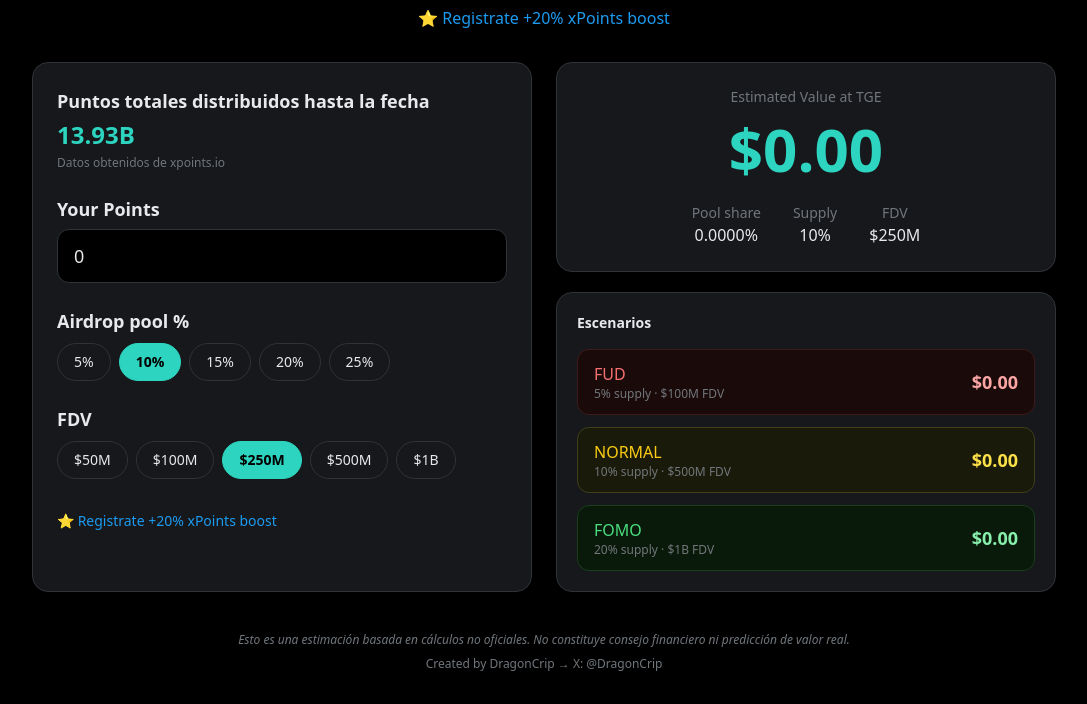
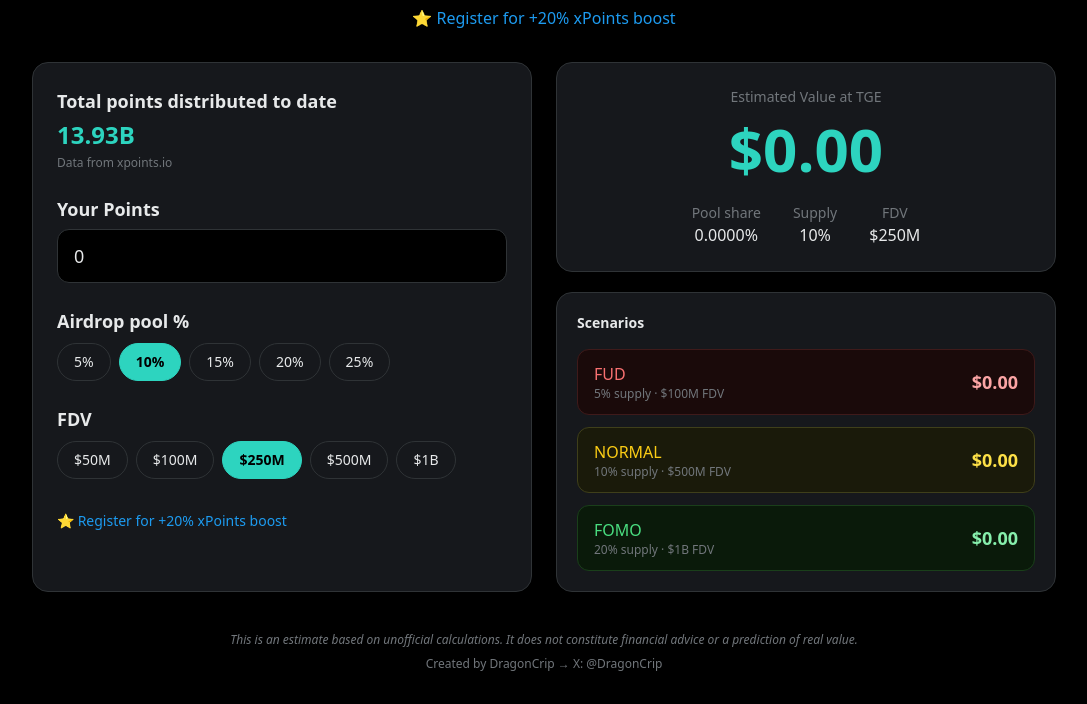
Before and after one commit to dragoncrip/xStock-Calculadora, a website: page index.html in a window 1280 px wide. Shown: the part 142-846 px from the top of the page, without its empty margins (96-1183 px from the left). Drawn offline with nearby package versions, Linux system fonts and the light colour scheme; no server answers.

Commit message:
Update index.html

```diff
--- a/index.html
+++ b/index.html
@@ -1,5 +1,5 @@
 <!DOCTYPE html>
-<html lang="es">
+<html lang="en">
 <head>
   <meta charset="UTF-8" />
   <meta name="viewport" content="width=device-width, initial-scale=1.0" />
@@ -12,17 +12,19 @@
 <body class="text-[#e7e9ea] min-h-screen p-4 md:p-8">
   <div class="max-w-5xl mx-auto relative">
 
-    <!-- Logo xStocks arriba a la izquierda -->
+    <!-- Logo xStocks top left -->
     <div class="absolute top-0 left-0 z-10">
-      <img src="logo_xstock.png" alt="Logo xStocks" class="h-10 md:h-12 w-auto object-contain">
+      <img src="logo_xstock.png" alt="xStocks Logo" class="h-10 md:h-12 w-auto object-contain">
     </div>
 
-    <!-- Logo DragonCrip arriba a la derecha (cuadrado pero redondo) -->
+    <!-- Logo DragonCrip top right (clickable) -->
     <div class="absolute top-0 right-0 z-10">
-      <img src="Logo_DC.jpg" alt="Logo DragonCrip" class="h-10 md:h-12 w-10 md:w-12 rounded-full object-cover border border-[#2f3336]">
+      <a href="https://x.com/DragonCrip" target="_blank" rel="noopener noreferrer">
+        <img src="Logo_DC.jpg" alt="DragonCrip Logo" class="h-10 md:h-12 w-10 md:w-12 rounded-full object-cover border border-[#2f3336] hover:opacity-80 transition">
+      </a>
     </div>
 
-    <!-- Título centrado -->
+    <!-- Centered Title -->
     <div class="mb-8 text-center pt-2 px-16 md:px-20">
       <h1 class="text-4xl md:text-5xl font-bold tracking-tight leading-tight text-[#e7e9ea]">
         xStocks Points<br>
@@ -30,20 +32,20 @@
       </h1>
       <p class="text-[#71767b] mt-3 text-sm md:text-base">
         ⭐ <a href="https://defi.xstocks.fi/points?ref=DRAGON" target="_blank" class="text-[#1d9bf0] hover:underline font-medium">
-          Registrate +20% xPoints boost
+          Register for +20% xPoints boost
         </a>
       </p>
     </div>
 
     <div class="grid grid-cols-1 md:grid-cols-2 gap-6">
 
-      <!-- COLUMNA IZQUIERDA -->
+      <!-- LEFT COLUMN -->
       <div class="bg-[#16181c] border border-[#2f3336] rounded-2xl p-6 space-y-6">
 
         <div>
-          <p class="text-lg font-bold text-[#e7e9ea]">Puntos totales distribuidos hasta la fecha</p>
+          <p class="text-lg font-bold text-[#e7e9ea]">Total points distributed to date</p>
           <p id="totalPointsLabel" class="text-2xl font-bold text-teal-400 mt-1">13.93B</p>
-          <p class="text-xs text-[#71767b] mt-1">Datos obtenidos de xpoints.io</p>
+          <p class="text-xs text-[#71767b] mt-1">Data from xpoints.io</p>
         </div>
 
         <div>
@@ -79,18 +81,18 @@
           <input id="fdv" type="hidden" value="250">
         </div>
 
-        <!-- Boost link debajo de FDV -->
+        <!-- Boost link under FDV -->
         <div class="pt-2">
           <p class="text-sm">
             ⭐ <a href="https://defi.xstocks.fi/points?ref=DRAGON" target="_blank" class="text-[#1d9bf0] hover:underline font-medium">
-              Registrate +20% xPoints boost
+              Register for +20% xPoints boost
             </a>
           </p>
         </div>
 
       </div>
 
-      <!-- COLUMNA DERECHA -->
+      <!-- RIGHT COLUMN -->
       <div class="space-y-5">
 
         <div class="bg-[#16181c] border border-[#2f3336] rounded-2xl p-6 text-center">
@@ -114,7 +116,7 @@
         </div>
 
         <div class="bg-[#16181c] border border-[#2f3336] rounded-2xl p-5">
-          <h3 class="text-sm font-semibold text-[#e7e9ea] mb-4">Escenarios</h3>
+          <h3 class="text-sm font-semibold text-[#e7e9ea] mb-4">Scenarios</h3>
 
           <div class="space-y-3">
             <div class="flex justify-between items-center bg-[#1a0a0a] border border-[#3f1a1a] rounded-xl px-4 py-3">
@@ -146,10 +148,10 @@
       </div>
     </div>
 
-    <!-- Disclaimer + Créditos -->
+    <!-- Disclaimer + Credits -->
     <div class="mt-10 text-center space-y-2">
       <p class="text-xs text-[#71767b] italic">
-        Esto es una estimación basada en cálculos no oficiales. No constituye consejo financiero ni predicción de valor real.
+        This is an estimate based on unofficial calculations. It does not constitute financial advice or a prediction of real value.
       </p>
       <p class="text-xs text-[#71767b]">
         Created by DragonCrip → X: <a href="https://x.com/DragonCrip" target="_blank" class="text-[#71767b] hover:text-teal-400">@DragonCrip</a>
```
